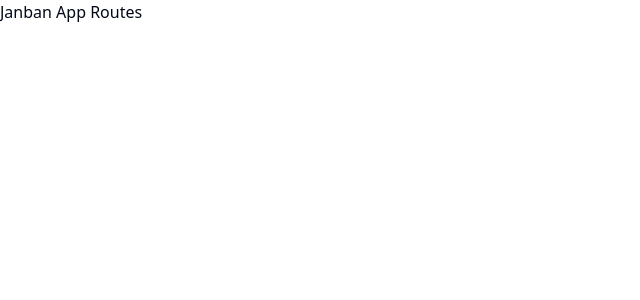
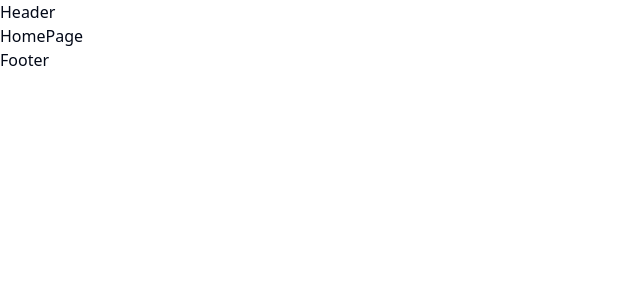
Before and after one commit to cian-oL/janban-app, a React (Vite) app in the folder frontend/: page / in a window 1280 px wide. Shown: the top 300 px of the page, without its empty margins (0-640 px from the left). Built offline with nearby package versions, Linux system fonts and the light colour scheme.

Commit message:
Initial page layout strucytre and frontend routing added

```diff
--- a/frontend/package.json
+++ b/frontend/package.json
@@ -16,6 +16,7 @@
     "lucide-react": "^0.435.0",
     "react": "^18.3.1",
     "react-dom": "^18.3.1",
+    "react-router-dom": "^6.26.1",
     "tailwind-merge": "^2.5.2",
     "tailwindcss-animate": "^1.0.7"
   },
--- a/frontend/src/App.tsx
+++ /dev/null
@@ -1,9 +0,0 @@
-const App = () => {
-  return (
-    <>
-      <h1>Janban App Routes</h1>
-    </>
-  );
-};
-
-export default App;
--- /dev/null
+++ b/frontend/src/AppRoutes.tsx
@@ -0,0 +1,24 @@
+import { Navigate, Route, Routes } from "react-router-dom";
+import HomePage from "./pages/HomePage";
+
+import Layout from "./layouts/Layout";
+
+const AppRoutes = () => {
+  return (
+    <Routes>
+      <Route
+        path="/"
+        element={
+          <Layout>
+            <HomePage />
+          </Layout>
+        }
+      />
+
+      {/* redirect */}
+      <Route path="*" element={<Navigate to="/" />} />
+    </Routes>
+  );
+};
+
+export default AppRoutes;
--- /dev/null
+++ b/frontend/src/components/Footer.tsx
@@ -0,0 +1,4 @@
+const Footer = () => {
+  return <div>Footer</div>;
+};
+export default Footer;
--- /dev/null
+++ b/frontend/src/components/Header.tsx
@@ -0,0 +1,4 @@
+const Header = () => {
+  return <div>Header</div>;
+};
+export default Header;
--- /dev/null
+++ b/frontend/src/layouts/Layout.tsx
@@ -0,0 +1,17 @@
+import Footer from "@/components/Footer";
+import Header from "@/components/Header";
+
+type Props = {
+  children: React.ReactNode;
+};
+
+const Layout = ({ children }: Props) => {
+  return (
+    <>
+      <Header />
+      <main>{children}</main>
+      <Footer />
+    </>
+  );
+};
+export default Layout;
--- a/frontend/src/main.tsx
+++ b/frontend/src/main.tsx
@@ -1,10 +1,11 @@
-import { StrictMode } from "react";
 import { createRoot } from "react-dom/client";
-import App from "./App.tsx";
+import { BrowserRouter } from "react-router-dom";
+
+import AppRoutes from "./AppRoutes.tsx";
 import "./global.css";
 
 createRoot(document.getElementById("root")!).render(
-  <StrictMode>
-    <App />
-  </StrictMode>
+  <BrowserRouter>
+    <AppRoutes />
+  </BrowserRouter>
 );
--- /dev/null
+++ b/frontend/src/pages/HomePage.tsx
@@ -0,0 +1,4 @@
+const HomePage = () => {
+  return <div>HomePage</div>;
+};
+export default HomePage;
```
Also changed, not shown: 1 other file (tests, documents, lock files or other folders).
